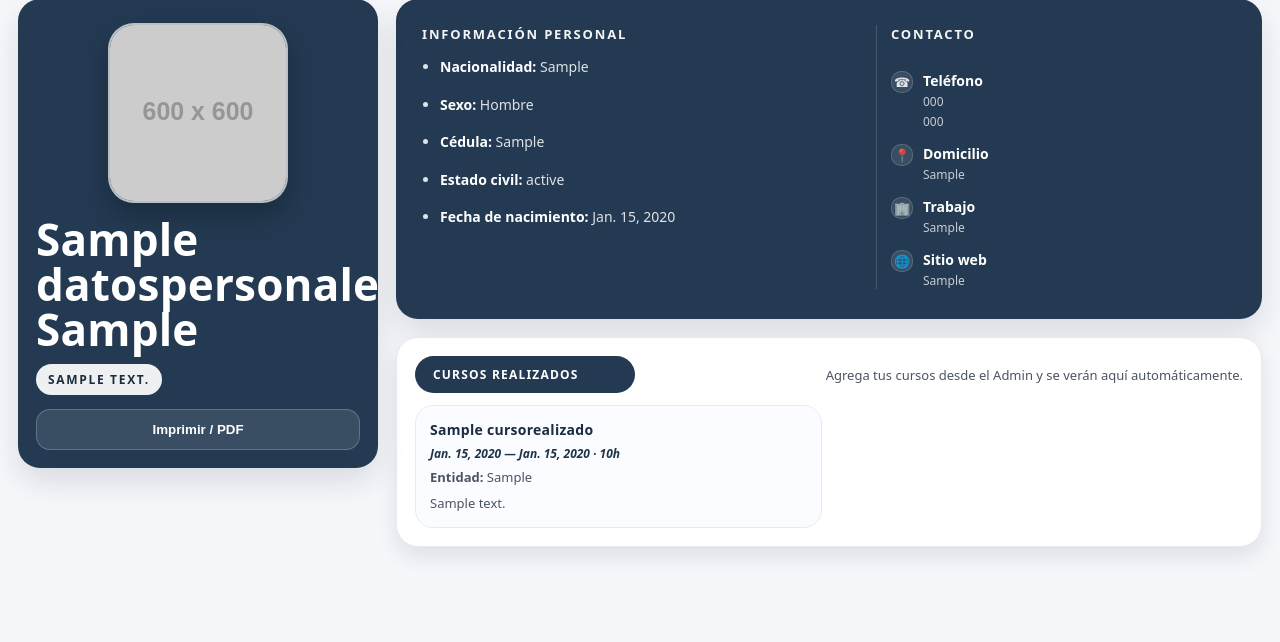
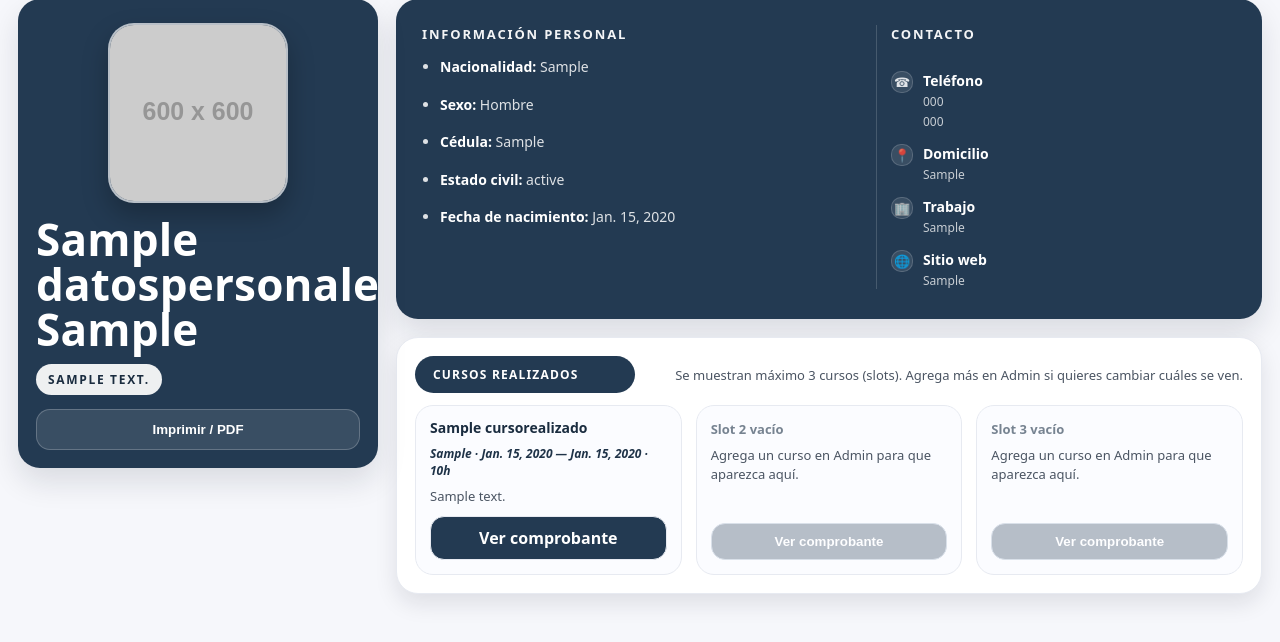
Before and after one commit to ANTHOX12/Proyectobasededatos, a Django app: page / in a window 1280 px wide. Shown: the part 19-661 px from the top of the page. Run offline with Django 5.2, Linux system fonts and the light colour scheme; tables that the repository leaves empty hold one stand-in row (values such as "Sample post"); grey boxes labelled with a size stand in for pictures from a placeholder-image service; some libraries are stand-ins or nearby versions.

Commit message:
Version2221

```diff
--- a/tasks/templates/home.html
+++ b/tasks/templates/home.html
@@ -277,6 +277,80 @@
       .side, .panel, .card{ box-shadow:none; }
       .side{ position: relative; top:0; }
     }
+
+    /* === Slots de cursos (3 fijos en línea) === */
+.slots{
+  display:grid;
+  grid-template-columns: 1fr 1fr 1fr;
+  gap: 14px;
+  margin-top: 6px;
+}
+@media (max-width: 980px){
+  .slots{ grid-template-columns: 1fr; }
+}
+
+.slot{
+  border: 1px solid var(--line2);
+  border-radius: 18px;
+  background: #fbfcff;
+  padding: 14px;
+  display:flex;
+  flex-direction: column;
+  gap: 8px;
+  min-height: 170px;
+}
+
+.slot-title{
+  font-weight: 900;
+  color: var(--navy2);
+  font-size: 14px;
+  line-height: 1.2;
+}
+
+.slot-meta{
+  font-size: 12px;
+  color: #1f3348;
+  font-weight: 800;
+  font-style: italic;
+}
+
+.slot-desc{
+  font-size: 13px;
+  color: #4b5563;
+  line-height: 1.45;
+  flex: 1; /* empuja el botón hacia abajo */
+}
+
+.slot-empty{
+  font-weight: 900;
+  color: #1f3348;
+  opacity: .6;
+  font-size: 13px;
+}
+
+.slot-btn{
+  display:inline-flex;
+  align-items:center;
+  justify-content:center;
+  gap: 8px;
+  text-decoration:none;
+  border-radius: 14px;
+  padding: 10px 12px;
+  font-weight: 900;
+  border: 1px solid var(--line2);
+  background: var(--navy);
+  color: #fff;
+  cursor:pointer;
+  transition: transform .12s ease, opacity .12s ease;
+}
+.slot-btn:hover{ transform: translateY(-1px); }
+.slot-btn.disabled{
+  background: #9aa4b2;
+  border-color: #cbd5e1;
+  cursor:not-allowed;
+  opacity: .7;
+}
+
   </style>
 </head>
 
@@ -364,41 +438,110 @@
         </div>
       </div>
 
-      <!-- Cursos debajo -->
+      <!-- Cursos: 3 slots fijos (lineales) -->
 <div class="card">
   <div class="pill">
     <div class="pill-title">Cursos realizados</div>
-          <p class="hint">Agrega tus cursos desde el Admin y se verán aquí automáticamente.</p>
+    <p class="hint">Se muestran máximo 3 cursos (slots). Agrega más en Admin si quieres cambiar cuáles se ven.</p>
   </div>
 
-        <div class="gridCourses">
-          {% for curso in cursos %}
-            <div class="course">
-              <h3>{{ curso.nombrecurso }}</h3>
-
-              <div class="meta">
-                {{ curso.fecha_inicio|default:"-" }} — {{ curso.fecha_fin|default:"-" }}
-                {% if curso.total_horas %} · {{ curso.total_horas }}h{% endif %}
+  <div class="slots">
+    <!-- SLOT 1 -->
+    <div class="slot">
+      {% with c=cursos.0 %}
+        {% if c %}
+          <div class="slot-title">{{ c.nombrecurso }}</div>
+          <div class="slot-meta">
+            {% if c.entidad_patrocinadora %}{{ c.entidad_patrocinadora }} · {% endif %}
+            {{ c.fecha_inicio|default:"-" }} — {{ c.fecha_fin|default:"-" }}
+            {% if c.total_horas %} · {{ c.total_horas }}h{% endif %}
           </div>
 
-              {% if curso.entidad_patrocinadora %}
-                <div class="desc"><b>Entidad:</b> {{ curso.entidad_patrocinadora }}</div>
+          <div class="slot-desc">
+            {{ c.descripcion_curso|default:"Sin descripción." }}
+          </div>
+
+          {% if c.rutacertificado %}
+            <a class="slot-btn" href="{{ c.rutacertificado }}" target="_blank" rel="noopener">
+              Ver comprobante
+            </a>
+          {% else %}
+            <button class="slot-btn disabled" type="button" disabled>
+              Sin comprobante
+            </button>
           {% endif %}
+        {% else %}
+          <div class="slot-empty">Slot 1 vacío</div>
+          <div class="slot-desc">Agrega un curso en Admin para que aparezca aquí.</div>
+          <button class="slot-btn disabled" type="button" disabled>Ver comprobante</button>
+        {% endif %}
+      {% endwith %}
+    </div>
 
-              {% if curso.descripcion_curso %}
-                <p class="desc">{{ curso.descripcion_curso }}</p>
+    <!-- SLOT 2 -->
+    <div class="slot">
+      {% with c=cursos.1 %}
+        {% if c %}
+          <div class="slot-title">{{ c.nombrecurso }}</div>
+          <div class="slot-meta">
+            {% if c.entidad_patrocinadora %}{{ c.entidad_patrocinadora }} · {% endif %}
+            {{ c.fecha_inicio|default:"-" }} — {{ c.fecha_fin|default:"-" }}
+            {% if c.total_horas %} · {{ c.total_horas }}h{% endif %}
+          </div>
+
+          <div class="slot-desc">
+            {{ c.descripcion_curso|default:"Sin descripción." }}
+          </div>
+
+          {% if c.rutacertificado %}
+            <a class="slot-btn" href="{{ c.rutacertificado }}" target="_blank" rel="noopener">
+              Ver comprobante
+            </a>
           {% else %}
-                <p class="desc" style="opacity:.75;">Sin descripción.</p>
+            <button class="slot-btn disabled" type="button" disabled>
+              Sin comprobante
+            </button>
           {% endif %}
+        {% else %}
+          <div class="slot-empty">Slot 2 vacío</div>
+          <div class="slot-desc">Agrega un curso en Admin para que aparezca aquí.</div>
+          <button class="slot-btn disabled" type="button" disabled>Ver comprobante</button>
+        {% endif %}
+      {% endwith %}
     </div>
-          {% empty %}
-            <p class="hint">Aún no tienes cursos marcados para mostrar.</p>
-          {% endfor %}
+
+    <!-- SLOT 3 -->
+    <div class="slot">
+      {% with c=cursos.2 %}
+        {% if c %}
+          <div class="slot-title">{{ c.nombrecurso }}</div>
+          <div class="slot-meta">
+            {% if c.entidad_patrocinadora %}{{ c.entidad_patrocinadora }} · {% endif %}
+            {{ c.fecha_inicio|default:"-" }} — {{ c.fecha_fin|default:"-" }}
+            {% if c.total_horas %} · {{ c.total_horas }}h{% endif %}
+          </div>
+
+          <div class="slot-desc">
+            {{ c.descripcion_curso|default:"Sin descripción." }}
+          </div>
+
+          {% if c.rutacertificado %}
+            <a class="slot-btn" href="{{ c.rutacertificado }}" target="_blank" rel="noopener">
+              Ver comprobante
+            </a>
+          {% else %}
+            <button class="slot-btn disabled" type="button" disabled>
+              Sin comprobante
+            </button>
+          {% endif %}
+        {% else %}
+          <div class="slot-empty">Slot 3 vacío</div>
+          <div class="slot-desc">Agrega un curso en Admin para que aparezca aquí.</div>
+          <button class="slot-btn disabled" type="button" disabled>Ver comprobante</button>
+        {% endif %}
+      {% endwith %}
     </div>
   </div>
-
-    </section>
-
 </div>
 
   {% else %}
--- a/tasks/views.py
+++ b/tasks/views.py
@@ -1,6 +1,12 @@
 # tasks/views.py
 from django.shortcuts import render
-from .models import DatosPersonales
+from .models import (
+    DatosPersonales,
+    CursoRealizado,
+    ExperienciaLaboral,
+    ProductoAcademico,
+    Reconocimiento,
+)
 
 def home(request):
     perfil = DatosPersonales.objects.filter(perfil_activo=1).first()
@@ -14,10 +20,25 @@ def home(request):
             "reconocimientos": [],
         })
 
-    cursos = perfil.cursos.filter(activarparaqueseveaenfront=True)
-    experiencias = perfil.experiencias.filter(activarparaqueseveaenfront=True)
-    productos = perfil.productos_academicos.filter(activarparaqueseveaenfront=True)
-    reconocimientos = perfil.reconocimientos.filter(activarparaqueseveaenfront=True)
+    cursos = CursoRealizado.objects.filter(
+        perfil=perfil,
+        activarparaqueseveaenfront=True
+    ).order_by("-fecha_inicio")[:3]
+
+    experiencias = ExperienciaLaboral.objects.filter(
+        perfil=perfil,
+        activarparaqueseveaenfront=True
+    )
+
+    productos = ProductoAcademico.objects.filter(
+        perfil=perfil,
+        activarparaqueseveaenfront=True
+    )
+
+    reconocimientos = Reconocimiento.objects.filter(
+        perfil=perfil,
+        activarparaqueseveaenfront=True
+    )
 
     return render(request, "home.html", {
         "perfil": perfil,
```
Also changed, not shown: tasks/templates/create_task.html (added). Lines whose indentation alone changed are shown as unchanged.
